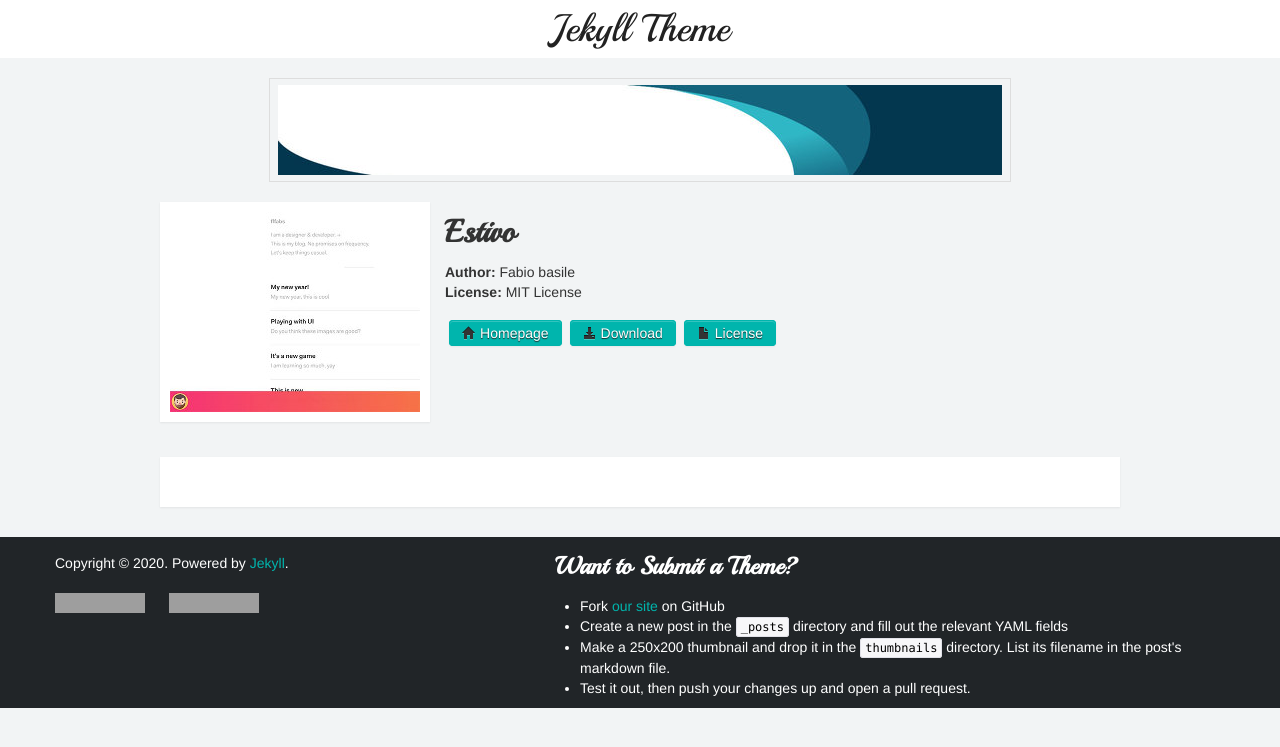
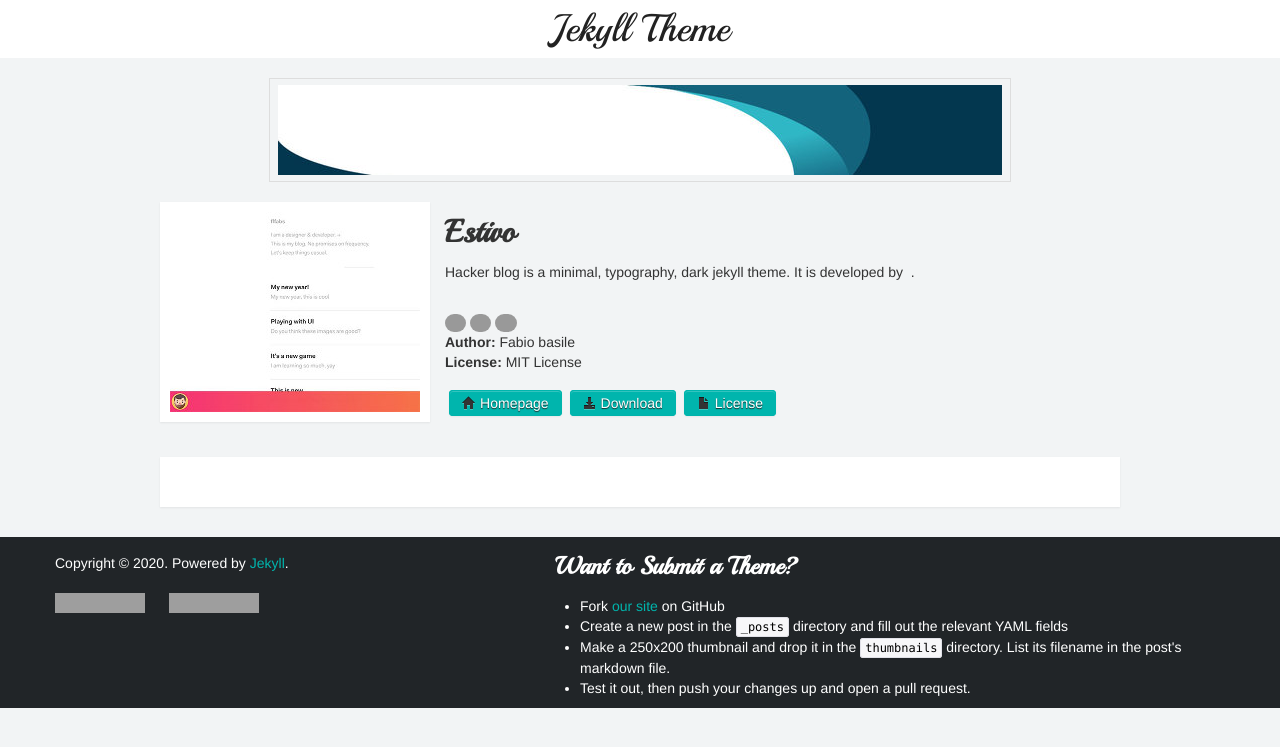
Before and after one commit to administrasi-net/jekylltheme.net, a Jekyll site: the page built from _posts/2015-08-20-estivo.markdown, in a window 1280 px wide. Shown: the top 747 px of the page. Built offline with Jekyll 4.4.1, drawn with Linux system fonts in a browser that asks for light colours; grey boxes are pictures that could not be loaded.

Commit message:
Update post.html

```diff
--- a/_layouts/post.html
+++ b/_layouts/post.html
@@ -7,6 +7,29 @@
 	<div class="postthumb"><img src="/thumbnails/{{ page.thumbnail }}"  alt="{{ page.title }}"/></div>
 
 	<h2>{{ page.title }}</h2>
+
+	<p>Hacker blog is a minimal, typography, dark jekyll theme. It is developed by
+
+	<a class="" target="_blank" href="">
+		<img src="" alt="" class="avatar-post avatar-post-jq" title="">
+		</a>.
+		<span class="desc"></span>
+	</p>
+	<br>
+		<span class="badge badge-dark">
+			<i class="fa fa-star-o" aria-hidden="true"></i>&nbsp;
+			<span class="stars"></span>
+		</span>
+		<span class="badge badge-dark">
+			<i class="fa fa-code-fork" aria-hidden="true"></i>&nbsp;
+			<span class="forks"></span>
+		</span>
+		<span class="badge badge-dark">
+			<i class="fa fa-calendar-o" aria-hidden="true"></i>&nbsp;
+			<span class="date"></span>
+		</span>
+
+
 
 	<div class="meta clearfix">
 		<strong>Author:</strong> {{ page.author | capitalize }}
```
